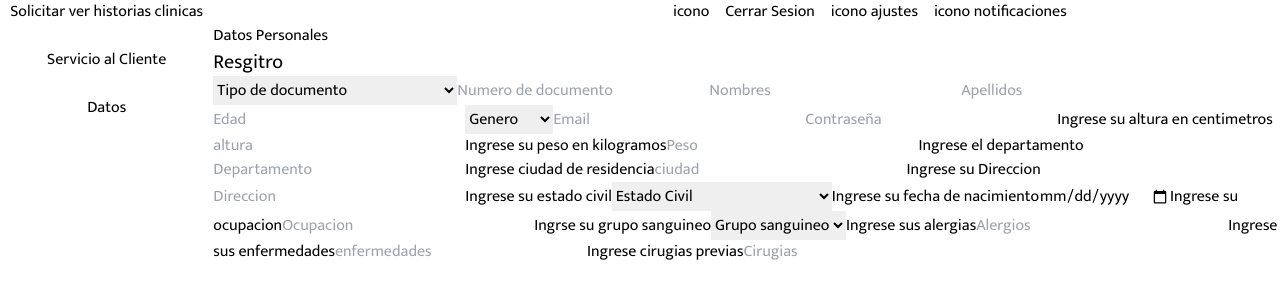
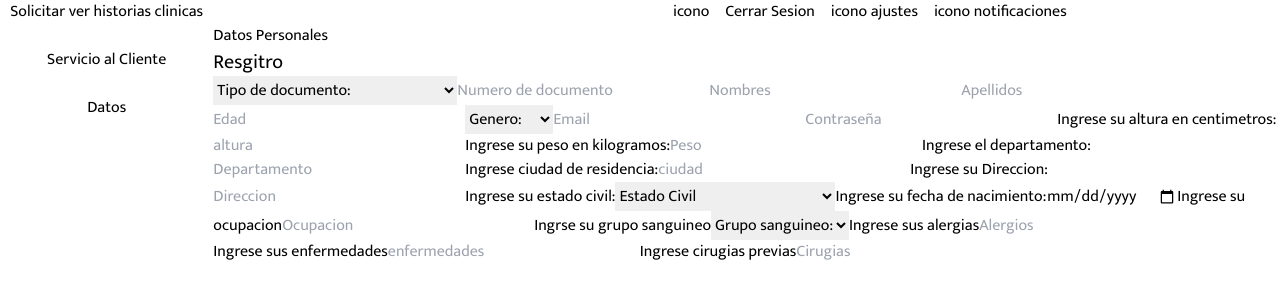
Before and after one commit to moises-ph/Health-Cloud, a React (Create React App) app in the folder client/: page /paciente/dashboard in a window 1280 px wide. Both pictures are taken after a click on the button "Datos". Shown: the top 300 px of the page. Built offline with nearby package versions, Linux system fonts and the light colour scheme.

Commit message:
correcciones de componentes,agregar contenido y creacion de componente

```diff
--- a/client/src/components/administrador/DatosPersonales.jsx
+++ b/client/src/components/administrador/DatosPersonales.jsx
@@ -7,7 +7,7 @@ function DatosPersonales() {
     <form action="post">
     <h2 className=''>Registro</h2>
     <select>
-      <option value="">Tipo de documento</option>
+      <option value="">Tipo de documento:</option>
       <option value="C.C">C.C</option>
       <option value="Pasaporte">Pasaporte</option>
       <option value="Permiso especial de permanencia">
@@ -18,6 +18,44 @@ function DatosPersonales() {
     <input type="text" placeholder="Nombres" />
     <input type="text" placeholder="Apellidos" />
     <input type="number" placeholder="Edad" />
+    <select>
+      <option value="">Genero</option>
+      <option value="Masculino">Masculino</option>
+      <option value="Femenino">Femenino</option>
+      <option value="Otro">Otro</option>
+    </select>
+    <input type="email" placeholder="Email" />
+    <input type="password" placeholder="Contraseña" />
+    <input type="text" placeholder="Departamento" />
+    <label>Ingrese ciudad de residencia:</label>
+    <input type="text" placeholder="ciudad" />
+    <label>Ingrese su Direccion:</label>
+    <input type="text" placeholder="Direccion" />
+    <label>Ingrese su estado civil:</label>
+    <select>
+      <option value="">Estado Civil</option>
+      <option value="Soltero">Soltero</option>
+      <option value="casado">casado</option>
+      <option value="divorciado">divorciado</option>
+      <option value="separacion en proceso judicial">
+        separacion en proceso judicial
+      </option>
+      <option value="viudo">viudo</option>
+      <option value="concubinato">concubinato</option>
+    </select>
+    <label>Ingrese su fecha de nacimiento:</label>
+    <input type="date" />
+    <select>
+      <option value="">Grupo sanguineo:</option>
+      <option value="A+">A+</option>
+      <option value="A-">A-</option>
+      <option value="B+">B+</option>
+      <option value="B-">B-</option>
+      <option value="O+">O+</option>
+      <option value="O-">O-</option>
+      <option value="AB+">AB+</option>
+      <option value="AB-">AB-</option>
+    </select>
     </form>
     </>
   )
--- /dev/null
+++ b/client/src/components/paciente/SolicitarRegistro.jsx
@@ -0,0 +1,21 @@
+import React from 'react'
+
+function SolicitarRegistro() {
+  return (
+    <>
+    <form action="post">
+    <select>
+      <option value="">Tipo de documento:</option>
+      <option value="C.C">C.C</option>
+      <option value="Pasaporte">Pasaporte</option>
+      <option value="Permiso especial de permanencia">
+            Permiso especial de permanencia
+      </option>
+    </select>
+
+    </form>
+    </>
+  )
+}
+
+export default SolicitarRegistro
--- a/client/src/components/paciente/dashboard/DatosPerson.jsx
+++ b/client/src/components/paciente/dashboard/DatosPerson.jsx
@@ -7,7 +7,7 @@ function DatosPerson() {
       <form action="post">
         <h2 className=" text-xl">Resgitro</h2>
         <select>
-          <option value="">Tipo de documento</option>
+          <option value="">Tipo de documento:</option>
           <option value="C.C">C.C</option>
           <option value="Carnet diplomatico">Carnet diplomatico</option>
           <option value="Certificado de nacimiento">
@@ -31,24 +31,24 @@ function DatosPerson() {
         <input type="text" placeholder="Apellidos" />
         <input type="number" placeholder="Edad" />
         <select>
-          <option value="">Genero</option>
+          <option value="">Genero:</option>
           <option value="Masculino">Masculino</option>
           <option value="Femenino">Femenino</option>
           <option value="Otro">Otro</option>
         </select>
         <input type="email" placeholder="Email" />
         <input type="password" placeholder="Contraseña" />
-        <label>Ingrese su altura en centimetros</label>
+        <label>Ingrese su altura en centimetros:</label>
         <input type="number" placeholder="altura" />
-        <label>Ingrese su peso en kilogramos</label>
+        <label>Ingrese su peso en kilogramos:</label>
         <input type="number" placeholder="Peso" />
-        <label>Ingrese el departamento</label>
+        <label>Ingrese el departamento:</label>
         <input type="text" placeholder="Departamento" />
-        <label>Ingrese ciudad de residencia</label>
+        <label>Ingrese ciudad de residencia:</label>
         <input type="text" placeholder="ciudad" />
-        <label>Ingrese su Direccion</label>
+        <label>Ingrese su Direccion:</label>
         <input type="text" placeholder="Direccion" />
-        <label>Ingrese su estado civil</label>
+        <label>Ingrese su estado civil:</label>
         <select>
           <option value="">Estado Civil</option>
           <option value="Soltero">Soltero</option>
@@ -60,13 +60,13 @@ function DatosPerson() {
           <option value="viudo">viudo</option>
           <option value="concubinato">concubinato</option>
         </select>
-        <label>Ingrese su fecha de nacimiento</label>
+        <label>Ingrese su fecha de nacimiento:</label>
         <input type="date" />
         <label>Ingrese su ocupacion</label>
         <input type="text" placeholder="Ocupacion" />
         <label>Ingrse su grupo sanguineo</label>
         <select>
-          <option value="">Grupo sanguineo</option>
+          <option value="">Grupo sanguineo:</option>
           <option value="A+">A+</option>
           <option value="A-">A-</option>
           <option value="B+">B+</option>
```
